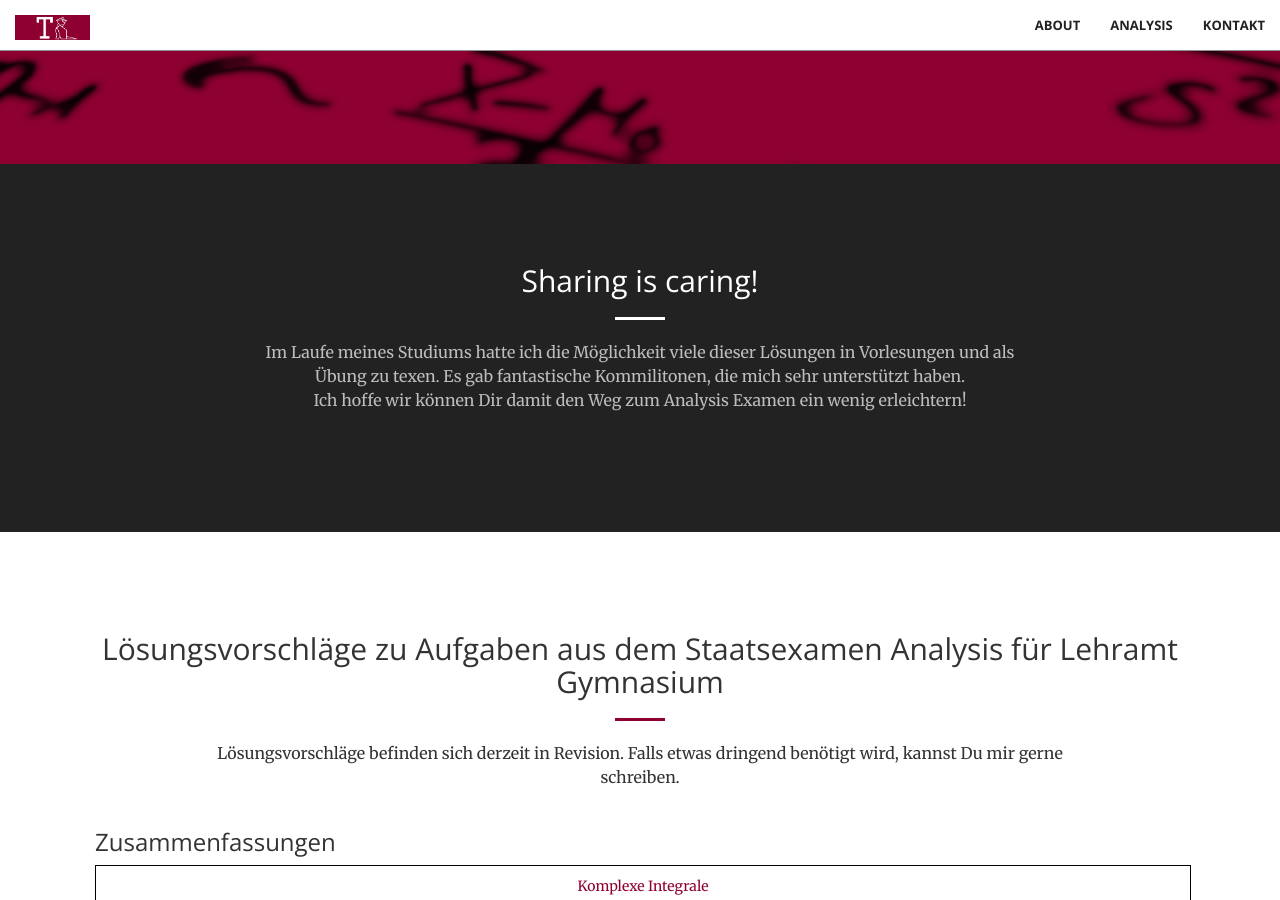
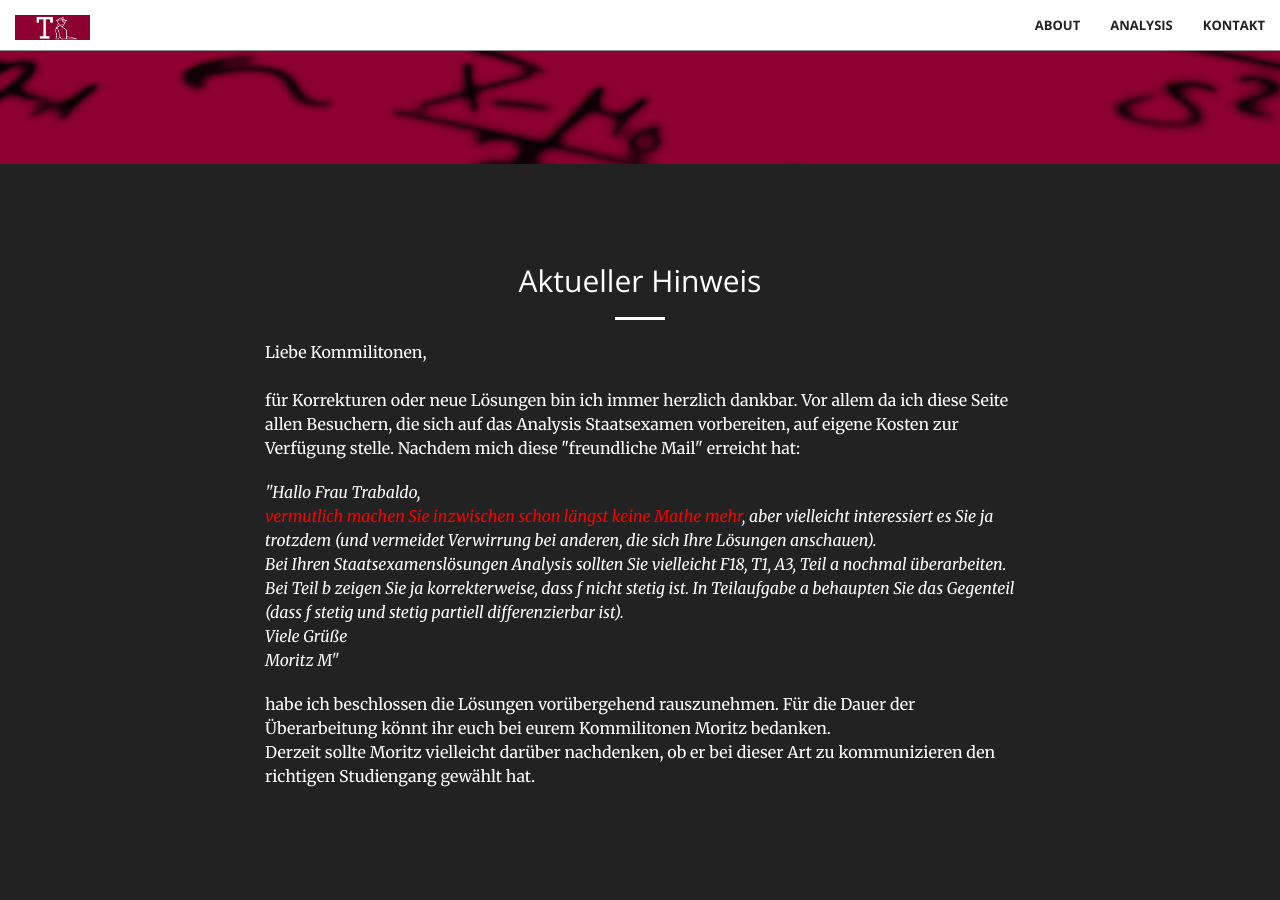
Before and after one commit to trabaldini/trabaldini.github.io, a Jekyll site: the page built from index.html, in a window 1280 px wide and 900 px high, scrolled down 736 px. Built offline with Jekyll 4.4.1, drawn with Linux system fonts in a browser that asks for light colours; some web fonts are replaced; some of the changed text lies outside the part shown.

Commit message:
adds moritz note

```diff
--- a/_includes/about.html
+++ b/_includes/about.html
@@ -1,11 +1,21 @@
 <section class="bg-dark" id="about">
     <div class="container">
         <div class="row">
-            <div class="col-lg-8 col-lg-offset-2 text-center">
-                <h2 class="section-heading">Sharing is caring!</h2>
+            <div class="col-lg-8 col-lg-offset-2">
+                <h2 class="section-heading text-center">Aktueller Hinweis</h2>
                 <hr class="light">
-                <p class="text-faded">Im Laufe meines Studiums hatte ich die Möglichkeit viele dieser Lösungen in Vorlesungen und als Übung zu texen. Es gab fantastische Kommilitonen, die mich sehr unterstützt haben. <br/>
-                Ich hoffe wir können Dir damit den Weg zum Analysis Examen ein wenig erleichtern!</p>
+                <!-- <p class="text-faded">Im Laufe meines Studiums hatte ich die Möglichkeit viele dieser Lösungen in Vorlesungen und als Übung zu texen. Es gab fantastische Kommilitonen, die mich sehr unterstützt haben. <br/>
+                Ich hoffe wir können Dir damit den Weg zum Analysis Examen ein wenig erleichtern!</p> -->
+                <p>Liebe Kommilitonen, <br/><br/>
+                für Korrekturen oder neue Lösungen bin ich immer herzlich dankbar. Vor allem da ich diese Seite allen Besuchern, die sich auf das Analysis Staatsexamen vorbereiten, auf eigene Kosten zur Verfügung stelle. Nachdem mich diese "freundliche Mail" erreicht hat:</p>
+                <p><em>"Hallo Frau Trabaldo,<br/>
+                <span style="color:red">vermutlich machen Sie inzwischen schon längst keine Mathe mehr</span>, aber vielleicht interessiert es Sie ja trotzdem (und vermeidet Verwirrung bei anderen, die sich Ihre Lösungen anschauen).<br/>
+                Bei Ihren Staatsexamenslösungen Analysis sollten Sie vielleicht F18, T1, A3, Teil a nochmal überarbeiten.
+                Bei Teil b zeigen Sie ja korrekterweise, dass f nicht stetig ist. In Teilaufgabe a behaupten Sie das Gegenteil (dass f stetig und stetig partiell differenzierbar ist).<br/>
+                Viele Grüße<br/>
+                Moritz M"</em></p>
+                <p>habe ich beschlossen die Lösungen vorübergehend rauszunehmen. Für die Dauer der Überarbeitung könnt ihr euch bei eurem Kommilitonen Moritz bedanken. <br/>
+                Derzeit sollte Moritz vielleicht darüber nachdenken, ob er bei dieser Art zu kommunizieren den richtigen Studiengang gewählt hat.</p>
             </div>
         </div>
     </div>
--- a/_includes/contact.html
+++ b/_includes/contact.html
@@ -4,7 +4,7 @@
             <div class="col-lg-8 col-lg-offset-2 text-center">
                 <h2 class="section-heading">Kontaktmöglichkeiten</h2>
                 <hr class="primary">
-                <p>Hast Du eine Lösung oder Quelle die hier noch fehlt? Oder womöglich Fragen zu einer Lösung? Dann kontaktiere mich gerne!</p>
+                <p>Habt ihr eine Lösung oder Quelle die hier noch fehlt? Oder womöglich Fragen zu einer Lösung? Dann kontaktiert mich gerne!</p>
             </div>
         <div class="col-lg-2 col-lg-offset-2 text-center">
             <a href="https://twitter.com/{{ site.twitter_username }}">
--- a/_includes/header.html
+++ b/_includes/header.html
@@ -4,7 +4,7 @@
             <h1>Aufgabensammlung zum Staatsexamen in Analysis</h1>
             <hr>
             <p>Hier meine gesammelten Lösungsvorschläge für Aufgaben aus dem Staatsexamen Analysis für Lehramt Gymnasium.<br/>
-            Ohne Gewähr auf Richtigkeit! Freue mich über Feedback, Kritik und Korrekturen. </p>
+            Ohne Gewähr auf Richtigkeit! Freue mich über Feedback, konstruktive Kritik und Korrekturen. </p>
             <a href="#contact" class="btn btn-primary btn-xl page-scroll">Kontakt</a>
         </div>
     </div>
--- a/_includes/math.html
+++ b/_includes/math.html
@@ -5,7 +5,7 @@
                 <h2 class="section-heading">Lösungsvorschläge zu Aufgaben aus dem Staatsexamen Analysis für Lehramt Gymnasium</h2>
                 <hr class="primary">
                 <div class="col-lg-10 col-lg-offset-1 text-center">
-                    <p>Lösungsvorschläge befinden sich derzeit in Revision. Falls etwas dringend benötigt wird, kannst Du mir gerne schreiben.</p>
+                    <p>Lösungsvorschläge befinden sich derzeit in Revision. Falls etwas dringend benötigt wird, könnt ihr mir gerne schreiben.</p>
                     <!-- <p>Einen herzlichen Dank an Franziska Eisner, Michael Nickl und K. Ecker für die fleißige und kontinuierliche Arbeit an der weiteren Vervollständigung der Lösungsvorschläge!</p> -->
                 </div>
             </div>
```
